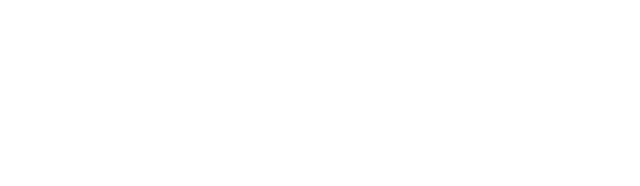
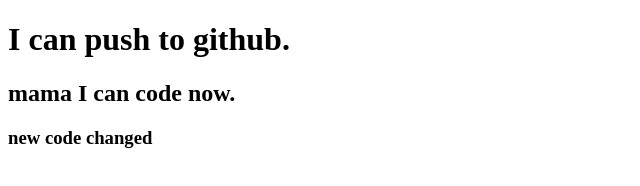
Before and after one commit to ash14psb/my-second-repo, a plain HTML site: page index.html in a window 1280 px wide. Shown: the whole page, without its empty margins (0-640 px from the left). Drawn offline with Linux system fonts and the light colour scheme.

Commit message:
added header

```diff
--- a/index.html
+++ b/index.html
@@ -7,6 +7,8 @@
     <title>my second github repository</title>
 </head>
 <body>
-
+    <h1>I can push to github.</h1>
+    <h2>mama I can code now.</h2>
+    <h3>new code changed</h3>
 </body>
 </html>
```
